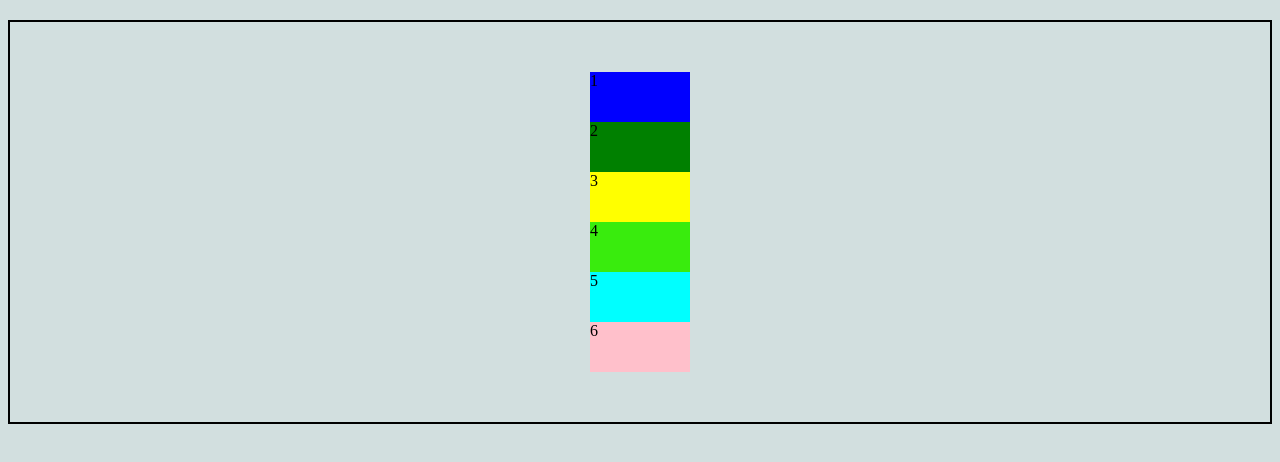
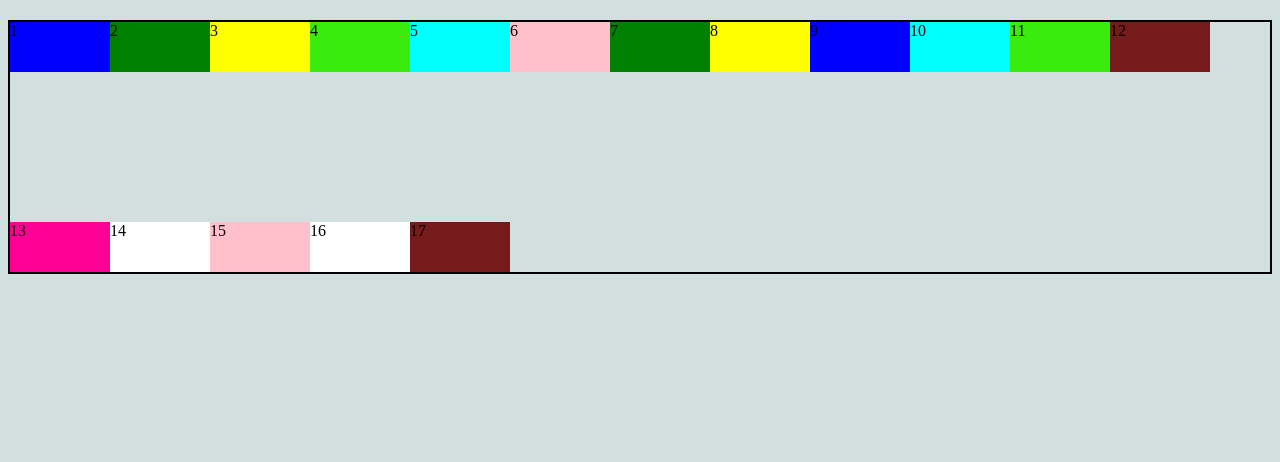
Before and after one commit to Sefdine/Openclassroom_CSS, a plain HTML site: page index.html in a window 1280 px wide. Drawn offline with Linux system fonts and the light colour scheme.

Commit message:
Chapter 14 (#17)
* Chapter 1

* chapter 2

* Chapter 3

* CHapter 4

* Chapter 5

* Chapter 6

* Chapter 7

* Chapter 8

* Chapter 9

* Chapter 10

* Chapter 11

* Chapter 12

* Chapter 13

* Chapter 14

```diff
--- a/index.html
+++ b/index.html
@@ -16,6 +16,17 @@
         <div class="item">4</div>
         <div class="item">5</div>
         <div class="item">6</div>
+        <div class="item">7</div>
+        <div class="item">8</div>
+        <div class="item">9</div>
+        <div class="item">10</div>
+        <div class="item">11</div>
+        <div class="item">12</div>
+        <div class="item">13</div>
+        <div class="item">14</div>
+        <div class="item">15</div>
+        <div class="item">16</div>
+        <div class="item">17</div>
     </div>
 </body>
 </html>
--- a/style.css
+++ b/style.css
@@ -5,11 +5,10 @@ body {
 .container {
     margin-top: 20px;
     border: 2px solid #000;
-    height: 400px;
+    height: 250px;
     display: flex;
-    flex-flow: column wrap;
-    justify-content: center;
-    align-items: center;
+    flex-flow: row wrap;
+    align-content: space-between;
 }
 
 .item {
@@ -17,26 +16,38 @@ body {
     height: 50px;
 }
 
-.container div:nth-child(1) {
+.container div:nth-child(1), div:nth-child(9) {
     background-color: blue;
 }
 
-.container div:nth-child(2) {
+.container div:nth-child(2), div:nth-child(7) {
     background-color: green;
 }
 
-.container div:nth-child(3) {
+.container div:nth-child(3), div:nth-child(8) {
     background-color: yellow;
 }
 
-.container div:nth-child(4) {
+.container div:nth-child(4), div:nth-child(11) {
     background-color: rgb(57, 236, 13);
 }
 
-.container div:nth-child(5) {
+.container div:nth-child(5), div:nth-child(10) {
     background-color: cyan;
 }
 
-.container div:nth-child(6) {
+.container div:nth-child(6), div:nth-child(15) {
     background-color: pink;
 }
+
+.container div:nth-child(16), div:nth-child(14) {
+    background-color: rgb(255, 255, 255);
+}
+
+.container div:nth-child(12), div:nth-child(17) {
+    background-color: rgb(117, 27, 27);
+}
+
+.container div:nth-child(13) {
+    background-color: rgb(255, 0, 149);
+}
```
